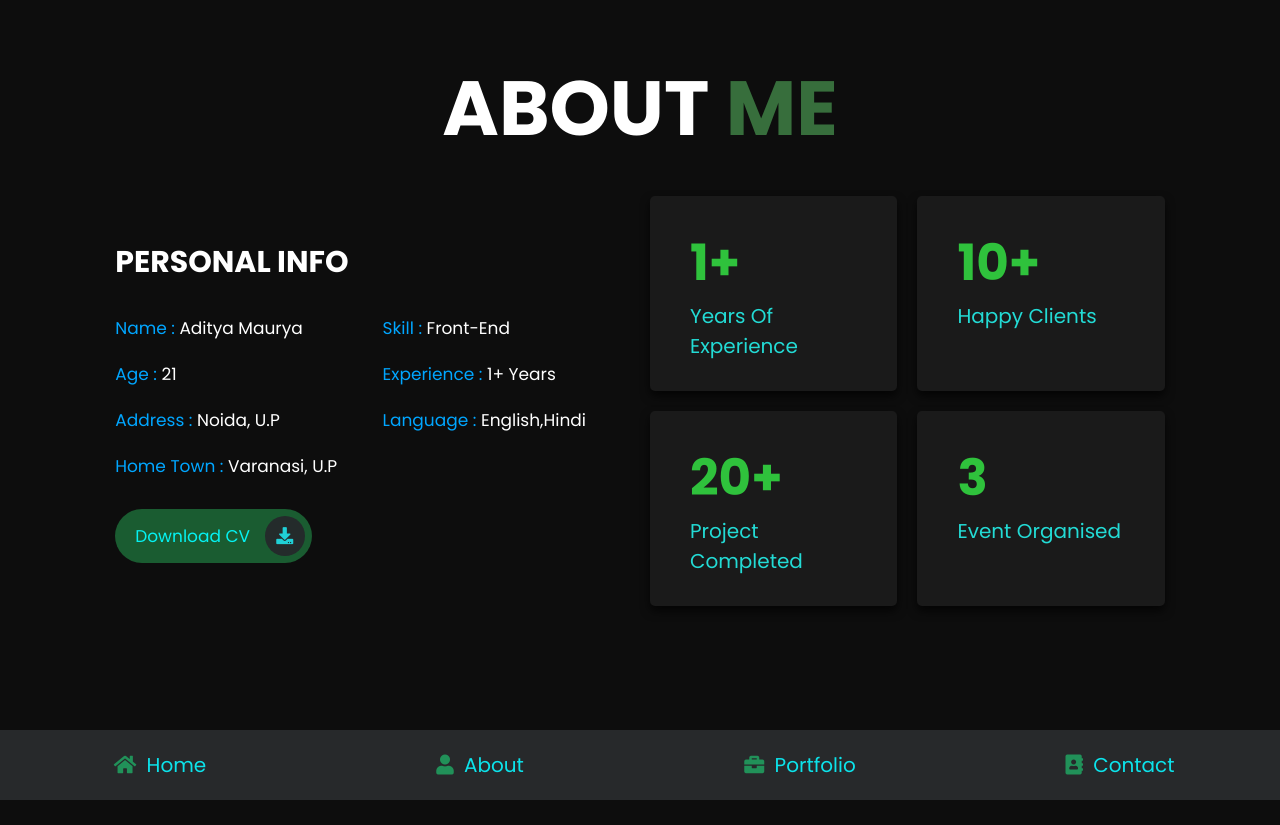
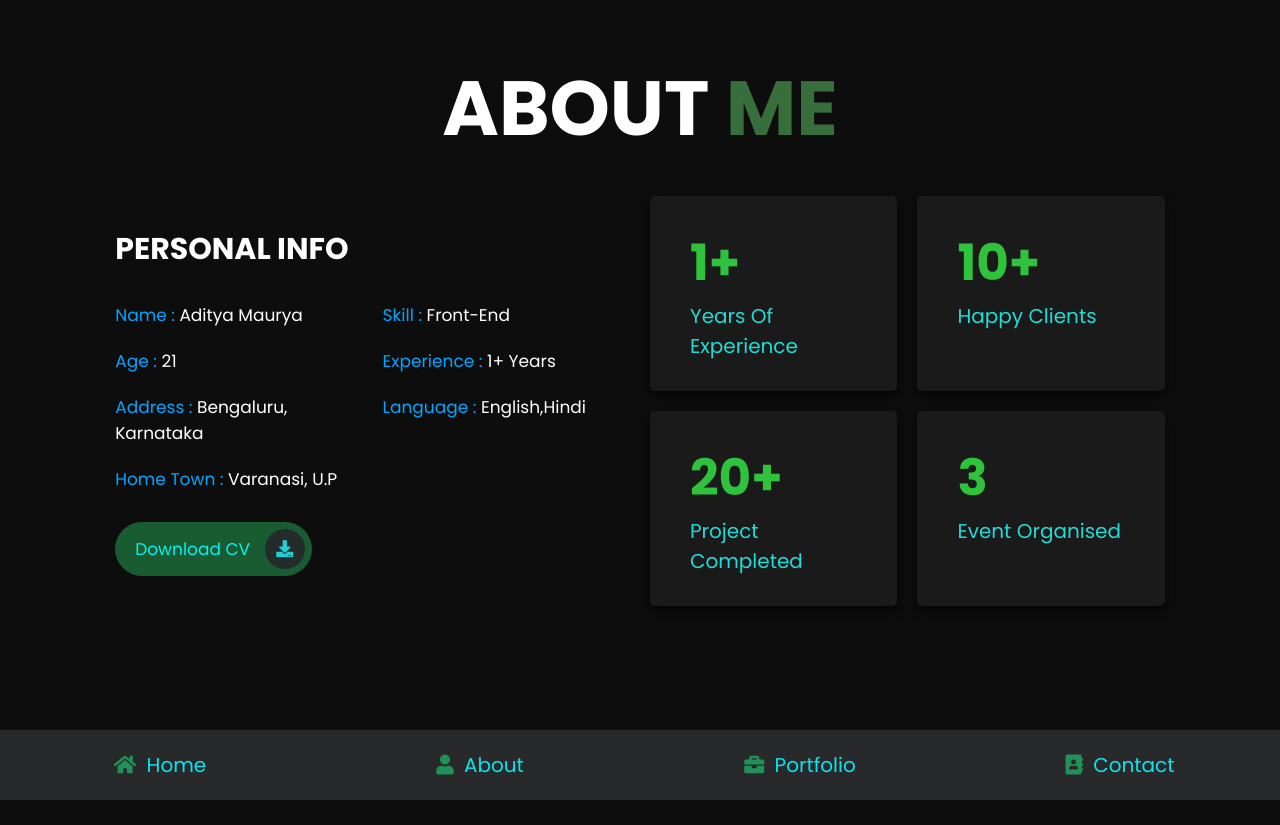
Before and after one commit to AdityaMaurya837/myportfolio.github.io, a plain HTML site: page about.html in a window 1280 px wide. Shown: the top 825 px of the page. Drawn offline with Linux system fonts and the light colour scheme.

Commit message:
Update about.html

```diff
--- a/about.html
+++ b/about.html
@@ -43,7 +43,7 @@
                 <div class="box">
                     <h3> <span>name : </span>Aditya Maurya</h3>
                     <h3> <span>age : </span> 21 </h3>
-                    <h3> <span>address : </span>Noida, U.P </h3>
+                    <h3> <span>address : </span>Bengaluru, Karnataka</h3>
                     <h3> <span>home town : </span>Varanasi, U.P </h3>
                 </div>
 
```
